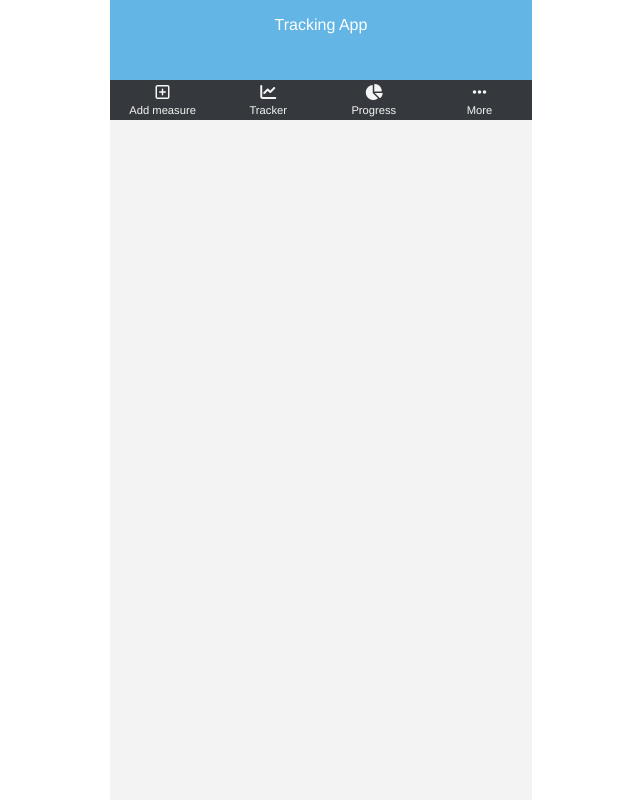
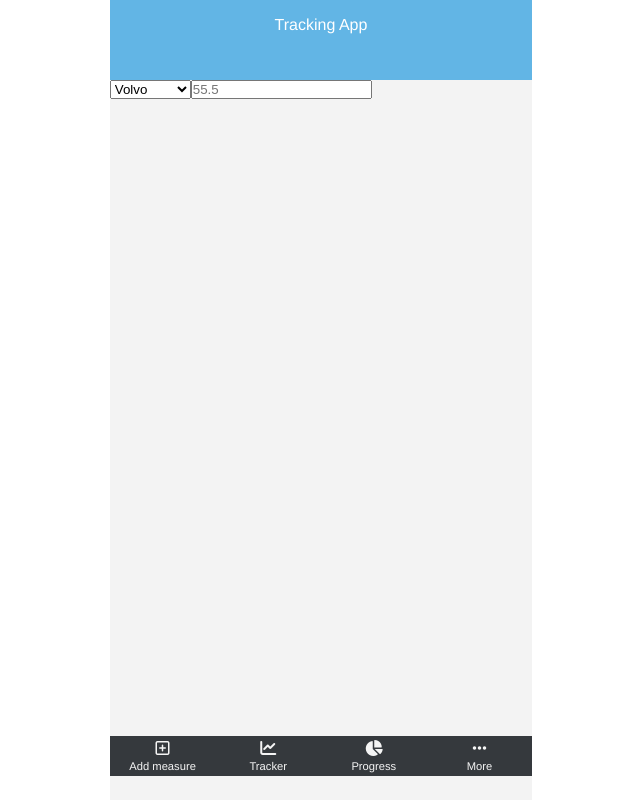
Before and after one commit to zilton7/tracking-app-frontend, a React (Create React App) app: page /add in a window 1280 px wide. Shown: the whole page, without its empty margins (319-959 px from the left). Built offline with nearby package versions, Linux system fonts and the light colour scheme.

Commit message:
Add AddMeasure component

```diff
--- a/src/assets/styles/index.css
+++ b/src/assets/styles/index.css
@@ -95,6 +95,10 @@ body {
   cursor: pointer;
 }
 
+.add-measure {
+  height: 82%;
+}
+
 .bottom-buttons {
   display: flex;
   justify-content: space-evenly;
--- /dev/null
+++ b/src/components/AddMeasure.js
@@ -0,0 +1,15 @@
+const AddMeasure = () => {
+  return (
+    <div className="add-measure">
+      <select name="cars" id="cars">
+        <option value="volvo">Volvo</option>
+        <option value="saab">Saab</option>
+        <option value="mercedes">Mercedes</option>
+        <option value="audi">Audi</option>
+      </select>
+      <input placeholder="55.5" />
+    </div>
+  );
+};
+
+export default AddMeasure;
--- /dev/null
+++ b/src/components/Heading.js
@@ -0,0 +1,5 @@
+const Heading = () => {
+  return <div className="heading">Tracking App</div>;
+};
+
+export default Heading;
--- /dev/null
+++ b/src/components/Home.js
@@ -0,0 +1,5 @@
+const Home = () => {
+  return <div>Home</div>;
+};
+
+export default Home;
--- a/src/components/Nav.js
+++ b/src/components/Nav.js
@@ -1,11 +1,17 @@
 const Nav = () => (
   <nav>
     <div className="bottom-buttons">
-      <div className="button-wrapper">
+      <div
+        className="button-wrapper"
+        onClick={() => (window.location = "/add")}
+      >
         <i className="far fa-plus-square"></i>
         <p>Add measure</p>
       </div>
-      <div className="button-wrapper">
+      <div
+        className="button-wrapper"
+        onClick={() => (window.location = "/tracker")}
+      >
         <i className="fas fa-chart-line"></i>
         <p>Tracker</p>
       </div>
--- a/src/router/Router.js
+++ b/src/router/Router.js
@@ -4,6 +4,9 @@ import { BrowserRouter, Switch, Route } from "react-router-dom";
 import axios from "axios";
 import Measurements from "../components/Measurements";
 import Nav from "../components/Nav";
+import Heading from "../components/Heading";
+import Home from "../components/Home";
+import AddMeasure from "../components/AddMeasure";
 
 function Router() {
   <div className="App">
@@ -13,9 +16,10 @@ function Router() {
   </div>;
   return (
     <div className="App">
-      <div className="heading">Tracking App</div>
+      <Heading />
       <BrowserRouter>
         <Switch>
+          <Route exact path="/add" component={AddMeasure} />
           <Route exact path="/tracker" component={Measurements} />
         </Switch>
       </BrowserRouter>
```
